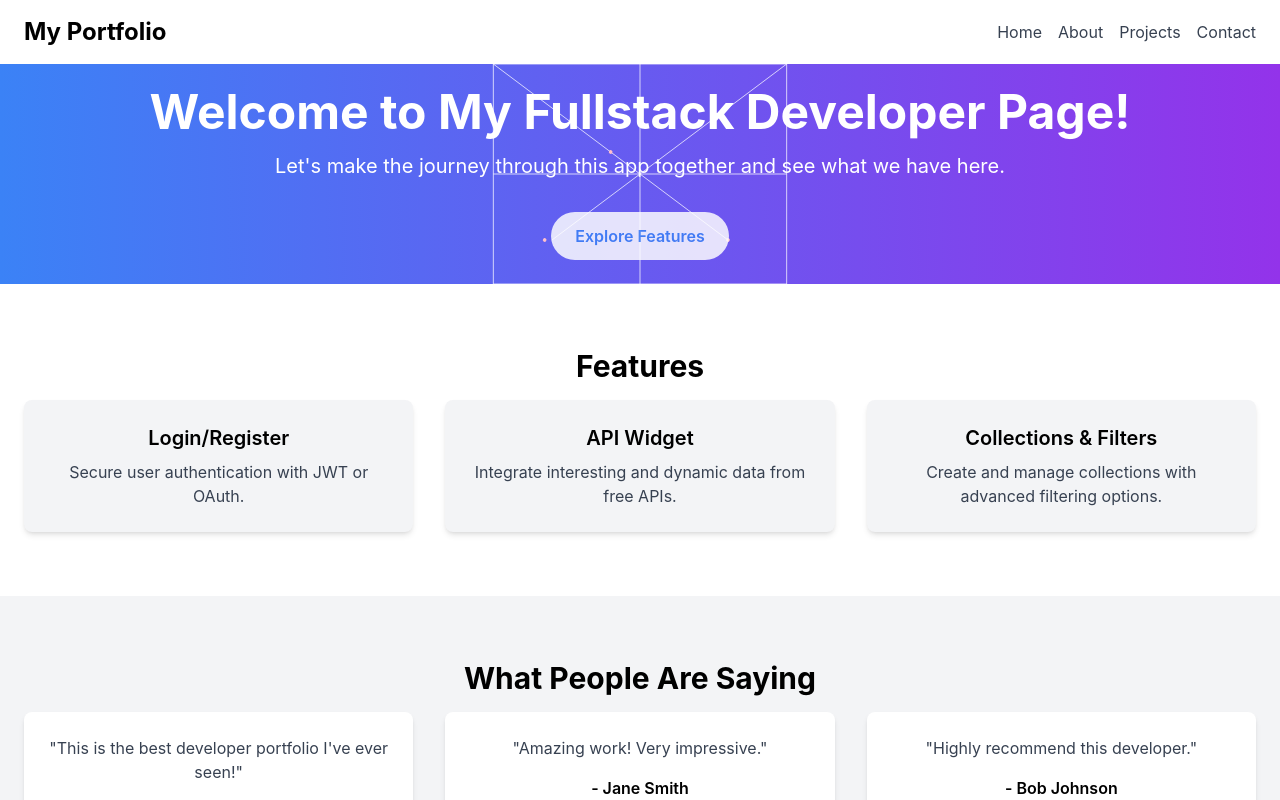
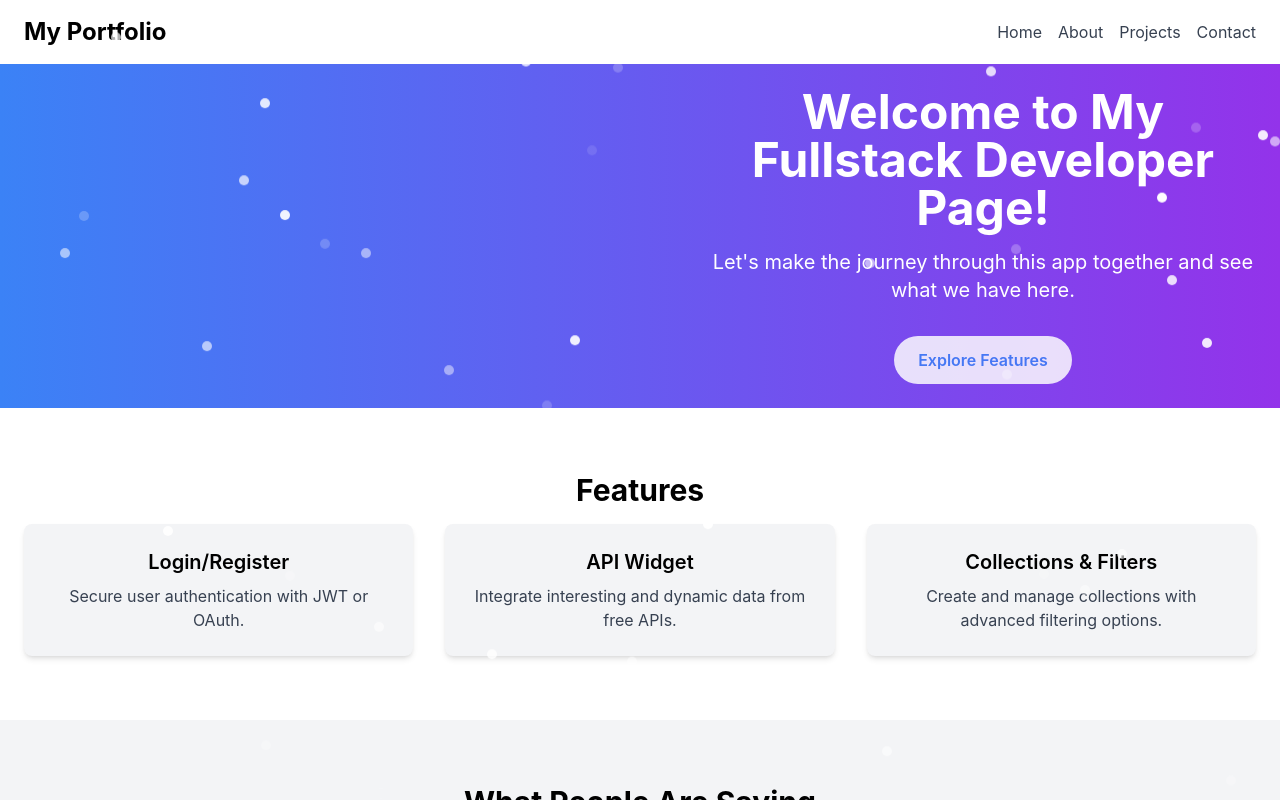
Before and after one commit to honomonodev/honomonoFun-front, a React (Create React App) app: page / in a window 1280 px wide. Shown: the top 800 px of the page. Built offline with nearby package versions, Linux system fonts and the light colour scheme.

Commit message:
commit snowEffect/assets

```diff
--- a/src/App.tsx
+++ b/src/App.tsx
@@ -1,5 +1,6 @@
 import React from 'react';
 import { Routes, Route } from 'react-router-dom';
+import './App.css';
 import HomePage from './pages/HomePage';
 import LoginPage from './pages/LoginPage';
 import RegisterPage from './pages/RegisterPage';
--- /dev/null
+++ b/src/components/widgets/AnimatedLines.css
@@ -0,0 +1,24 @@
+/* AnimatedLines.css */
+.animated-lines {
+  position: relative;
+  width: 100%;
+  height: 100%;
+  overflow: hidden;
+}
+
+.snowflake {
+  position: absolute;
+  top: -10px;
+  width: 10px;
+  height: 10px;
+  background-color: white;
+  border-radius: 50%;
+  opacity: 0.8;
+  animation: fall linear infinite;
+}
+
+@keyframes fall {
+  to {
+    transform: translateY(100vh);
+  }
+}
--- a/src/components/widgets/AnimatedLines.tsx
+++ b/src/components/widgets/AnimatedLines.tsx
@@ -1,26 +1,28 @@
-import React from 'react';
+// AnimatedLines.tsx
+import React, { useEffect } from 'react';
+import './AnimatedLines.css';
 
-const AnimatedLines: React.FC = () => {
-  return (
-    <svg className="absolute inset-0 w-full h-full" xmlns="http://www.w3.org/2000/svg" viewBox="0 0 800 600">
-      <line x1="0" y1="0" x2="800" y2="600" stroke="white" strokeWidth="2" className="animate-line" />
-      <line x1="800" y1="0" x2="0" y2="600" stroke="white" strokeWidth="2" className="animate-line" />
-      <line x1="400" y1="0" x2="400" y2="600" stroke="white" strokeWidth="2" className="animate-line" />
-      <line x1="0" y1="300" x2="800" y2="300" stroke="white" strokeWidth="2" className="animate-line" />
-      <line x1="0" y1="0" x2="0" y2="600" stroke="white" strokeWidth="2" className="animate-line" />
-      <line x1="800" y1="0" x2="800" y2="600" stroke="white" strokeWidth="2" className="animate-line" />
-      <line x1="0" y1="0" x2="800" y2="0" stroke="white" strokeWidth="2" className="animate-line" />
-      <line x1="0" y1="600" x2="800" y2="600" stroke="white" strokeWidth="2" className="animate-line" />
-      <circle cx="0" cy="0" r="5" fill="pink" className="animate-point" />
-      <circle cx="800" cy="0" r="5" fill="pink" className="animate-point" />
-      <circle cx="400" cy="0" r="5" fill="pink" className="animate-point" />
-      <circle cx="0" cy="300" r="5" fill="pink" className="animate-point" />
-      <circle cx="0" cy="600" r="5" fill="pink" className="animate-point" />
-      <circle cx="800" cy="600" r="5" fill="pink" className="animate-point" />
-      <circle cx="800" cy="300" r="5" fill="pink" className="animate-point" />
-      <circle cx="400" cy="600" r="5" fill="pink" className="animate-point" />
-    </svg>
-  );
+const AnimatedLines = () => {
+  useEffect(() => {
+    const createSnowflake = () => {
+      const snowflake = document.createElement('div');
+      snowflake.className = 'snowflake';
+      snowflake.style.left = `${Math.random() * window.innerWidth}px`;
+      snowflake.style.animationDuration = `${Math.random() * 3 + 2}s`;
+      snowflake.style.opacity = Math.random().toString();
+      document.body.appendChild(snowflake);
+
+      setTimeout(() => {
+        snowflake.remove();
+      }, 5000);
+    };
+
+    const interval = setInterval(createSnowflake, 100);
+
+    return () => clearInterval(interval);
+  }, []);
+
+  return <div className="animated-lines"></div>;
 };
 
 export default AnimatedLines;
--- a/tailwind.config.js
+++ b/tailwind.config.js
@@ -2,7 +2,22 @@ module.exports = {
   purge: ["./src/**/*.{js,jsx,ts,tsx}", "./public/index.html"],
   darkMode: false, // or 'media' or 'class'
   theme: {
-    extend: {},
+    extend: {
+      keyframes: {
+        lineAnimation: {
+          "0%": { strokeDasharray: "0, 2000" },
+          "100%": { strokeDasharray: "2000, 0" },
+        },
+        pointAnimation: {
+          "0%": { offsetDistance: "0%" },
+          "100%": { offsetDistance: "100%" },
+        },
+      },
+      animation: {
+        lineAnimation: "lineAnimation 4s linear infinite",
+        pointAnimation: "pointAnimation 4s linear infinite",
+      },
+    },
   },
   variants: {
     extend: {},
```
